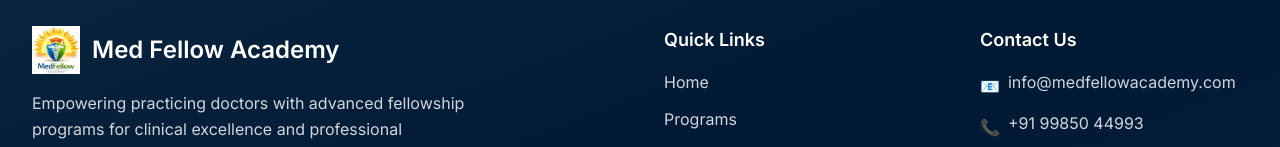
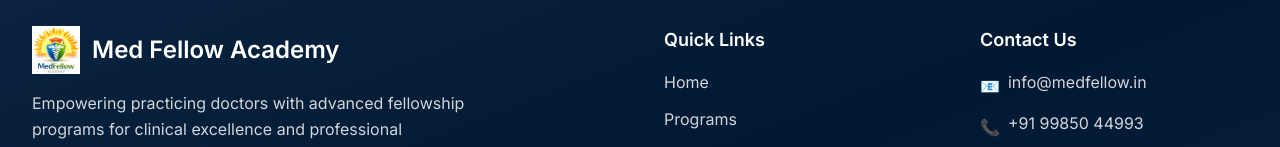
Before and after one commit to medfellowacademy/Website, a Next.js app: page / in a window 1280 px wide. Shown: the part 6585-6732 px from the top of the page. Built offline with nearby package versions, Linux system fonts and the light colour scheme.

Commit message:
Update Footer.tsx

```diff
--- a/components/Footer.tsx
+++ b/components/Footer.tsx
@@ -62,7 +62,7 @@
             <ul className="space-y-3 text-gray-300">
               <li className="flex items-start gap-2">
                 <span className="text-accent mt-1">📧</span>
-                <span>info@medfellowacademy.com</span>
+                <span>info@medfellow.in</span>
               </li>
               <li className="flex items-start gap-2">
                 <span className="text-accent mt-1">📞</span>
```
